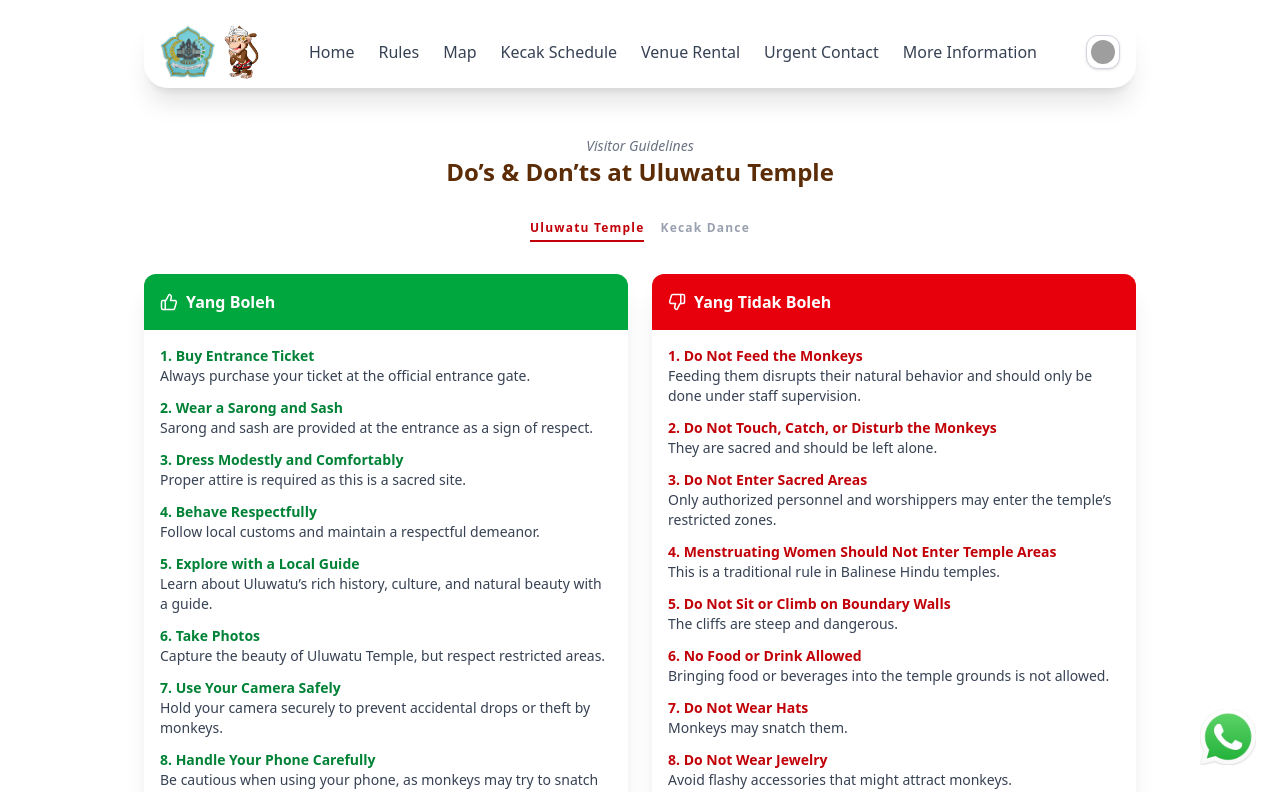
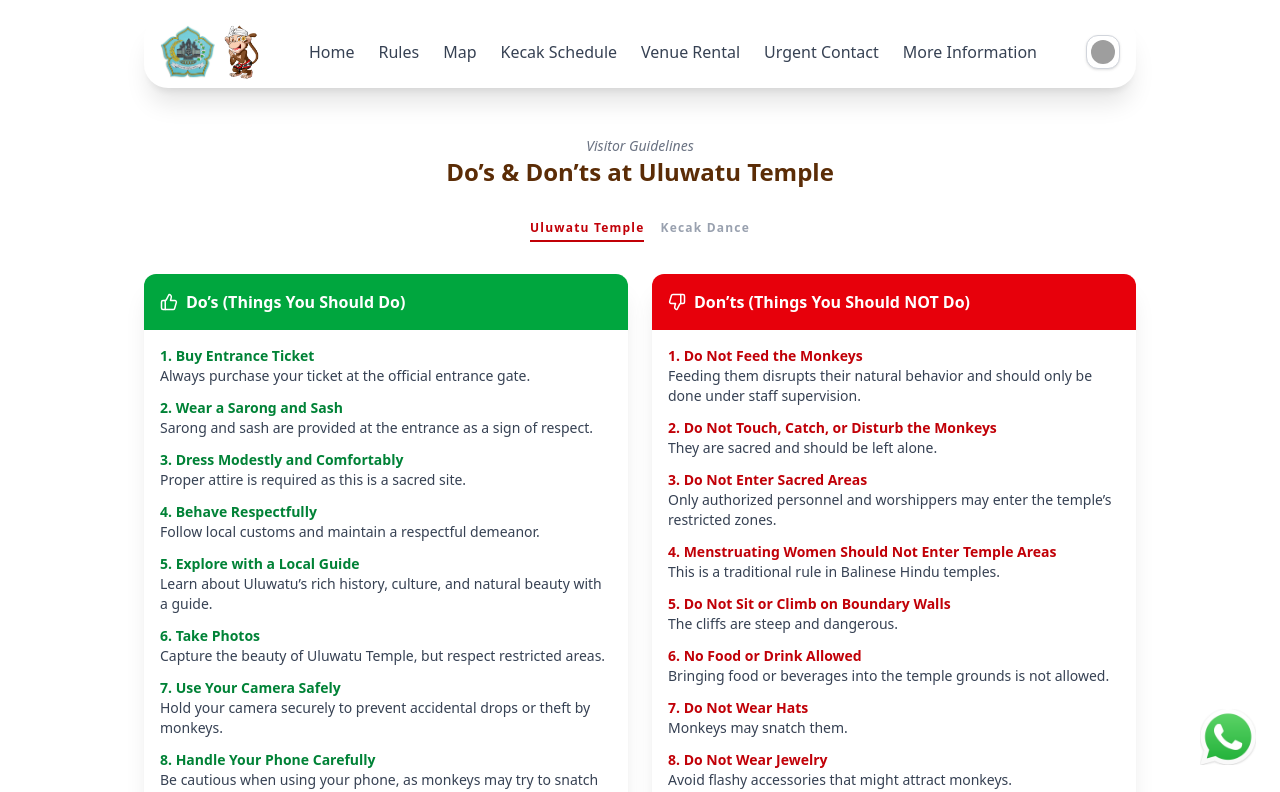
Before and after one commit to Nyomanpass/uluwatutemple, a React (Vite) app: page /rules in a window 1280 px wide. Shown: the top 792 px of the page. Built offline with nearby package versions, Linux system fonts and the light colour scheme; grey boxes are pictures that could not be loaded.

Commit message:
updateign bahasa

```diff
--- a/src/locales/en/translation.json
+++ b/src/locales/en/translation.json
@@ -6,6 +6,8 @@
   "venueRental": "Venue Rental",
   "urgentContact": "Urgent Contact",
   "moreInfo": "More Information",
+  "aturandilakukan": "Do’s (Things You Should Do)",
+  "aturantidakboleh": "Don’ts (Things You Should NOT Do)",
 
   "footer": {
     "description": "Discover the legendary Uluwatu Temple in Bali, perched on a stunning cliff with breathtaking ocean views.",
--- a/src/locales/hi/translation.json
+++ b/src/locales/hi/translation.json
@@ -6,6 +6,8 @@
     "venueRental": "स्थान किराया",
     "urgentContact": "आपातकालीन संपर्क",
     "moreInfo": "और जानकारी",
+    "aturandilakukan": "जो करना चाहिए (जो काम आपको करना चाहिए)",
+    "aturantidakboleh": "जो नहीं करना चाहिए (जो काम आपको नहीं करना चाहिए)",
 
     "footer": {
         "description": "बाली में स्थित प्रसिद्ध उलुवातु मंदिर को खोजें, जो एक आश्चर्यजनक चट्टान के ऊपर स्थित है और समुद्र का मनमोहक दृश्य प्रस्तुत करता है।",
--- a/src/locales/id/translation.json
+++ b/src/locales/id/translation.json
@@ -6,6 +6,8 @@
   "venueRental": "Sewa Tempat",
   "urgentContact": "Kontak Darurat",
   "moreInfo": "Info Selengkapnya",
+  "aturandilakukan": "Yang Harus Dilakukan (Hal yang Sebaiknya Dilakukan)",
+  "aturantidakboleh": "Yang Tidak Boleh (Hal yang Tidak Boleh Dilakukan)",
 
   "footer": {
     "description": "Temukan Pura Uluwatu yang legendaris di Bali, terletak di atas tebing menakjubkan dengan pemandangan laut yang memukau.",
@@ -479,7 +481,7 @@
   },
 
   "tutorial":{
-    "title":"Celana pendek memakai sarung, celana panjang memakai selendang",
+    "title":"Celana pendek memakai sarung, Celana panjang memakai selendang",
     "sarung": "Cara memakai sarung",
     "selendang": "Cara memakai selendang",
     "stepsSarong": [
--- a/src/locales/ko/translation.json
+++ b/src/locales/ko/translation.json
@@ -6,6 +6,8 @@
   "venueRental": "장소 대여",
   "urgentContact": "긴급 연락처",
   "moreInfo": "자세히 보기",
+  "aturandilakukan": "해야 할 일 (당신이 해야 하는 일들)",
+  "aturantidakboleh": "하지 말아야 할 일 (당신이 하면 안 되는 일들)",
 
   "footer": {
     "description": "발리의 전설적인 울루와뚜 사원을 만나보세요. 장엄한 절벽 위에 위치해 있으며, 아름다운 바다 전망을 자랑합니다.",
--- a/src/locales/zh/translation.json
+++ b/src/locales/zh/translation.json
@@ -6,6 +6,9 @@
   "venueRental": "场地租赁",
   "urgentContact": "紧急联系人",
   "moreInfo": "查看更多信息",
+
+  "aturandilakukan": "应做事项（你应该做的事）",
+  "aturantidakboleh": "禁止事项（你不应该做的事）",
 
 
 
--- a/src/pages/Rules.jsx
+++ b/src/pages/Rules.jsx
@@ -61,7 +61,7 @@ const Rules = () => {
             <div className="flex items-center bg-green-600 text-white px-4 py-4 rounded-t-xl">
               <ThumbsUp size={18} className="mr-2" />
               <h3 className="font-bold text-md">
-                {selectedTab === 'uluwatu' ? 'Yang Boleh' : 'Yang Harus Dilakukan'}
+                {t("aturandilakukan")}
               </h3>
             </div>
             <ul className="p-4 space-y-3 text-sm">
@@ -81,7 +81,7 @@ const Rules = () => {
             <div className="flex items-center bg-red-600 text-white px-4 py-4 rounded-t-xl">
               <ThumbsDown size={18} className="mr-2" />
               <h3 className="font-bold text-md">
-                {selectedTab === 'uluwatu' ? 'Yang Tidak Boleh' : 'Hal yang Dilarang'}
+                 {t("aturantidakboleh")}
               </h3>
             </div>
             <ul className="p-4 space-y-3 text-sm">
```
